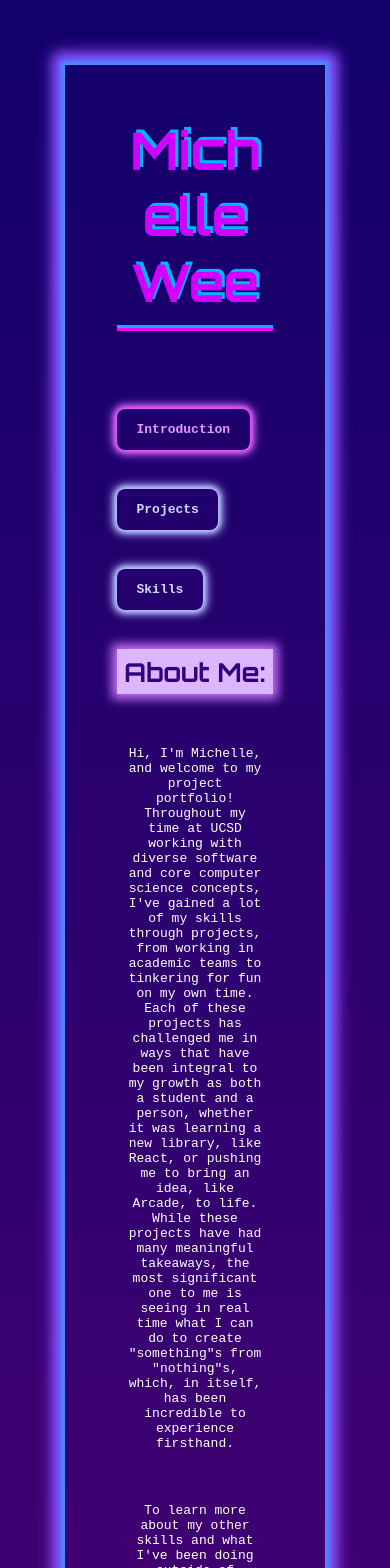
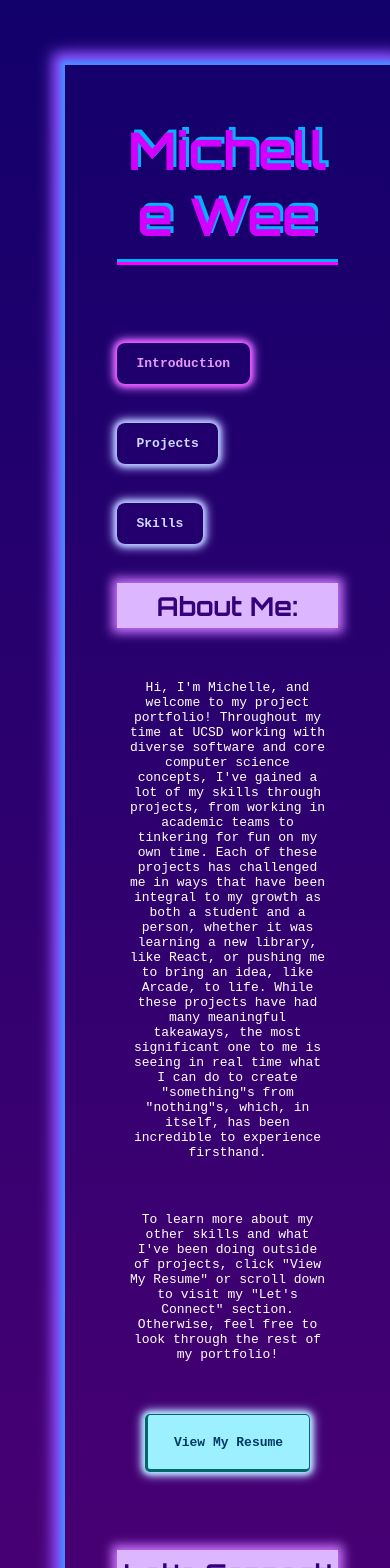
Before and after one commit to MichelleW1234/Michelles_Portfolio, a React (Vite) app in the folder Michelles_Portfolio/: page / in a window 390 px wide. Shown: the top 1568 px of the page. Built offline with nearby package versions, Linux system fonts and the light colour scheme.

Commit message:
fixing??

```diff
--- a/Michelles_Portfolio/src/App.css
+++ b/Michelles_Portfolio/src/App.css
@@ -17,7 +17,7 @@ html {
 body{
 
   min-height: 100vh;
-  min-width: 20rem;
+  min-width: 25rem;
   display: flex;
   flex-direction: column;
 
@@ -473,6 +473,7 @@ p, button, a {
   body{
 
     padding: 4rem 2rem;
+    margin: 0;
 
   }
 
```
